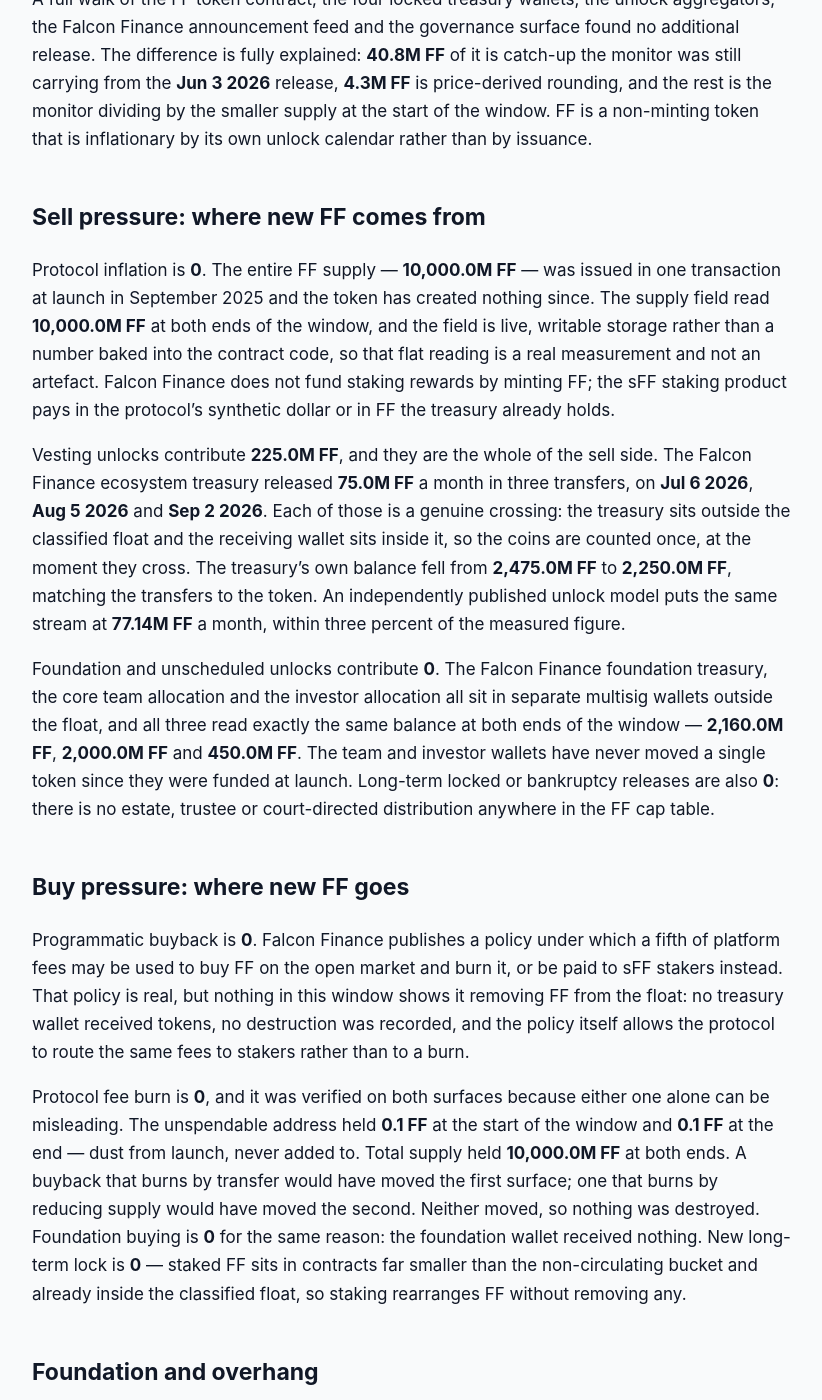
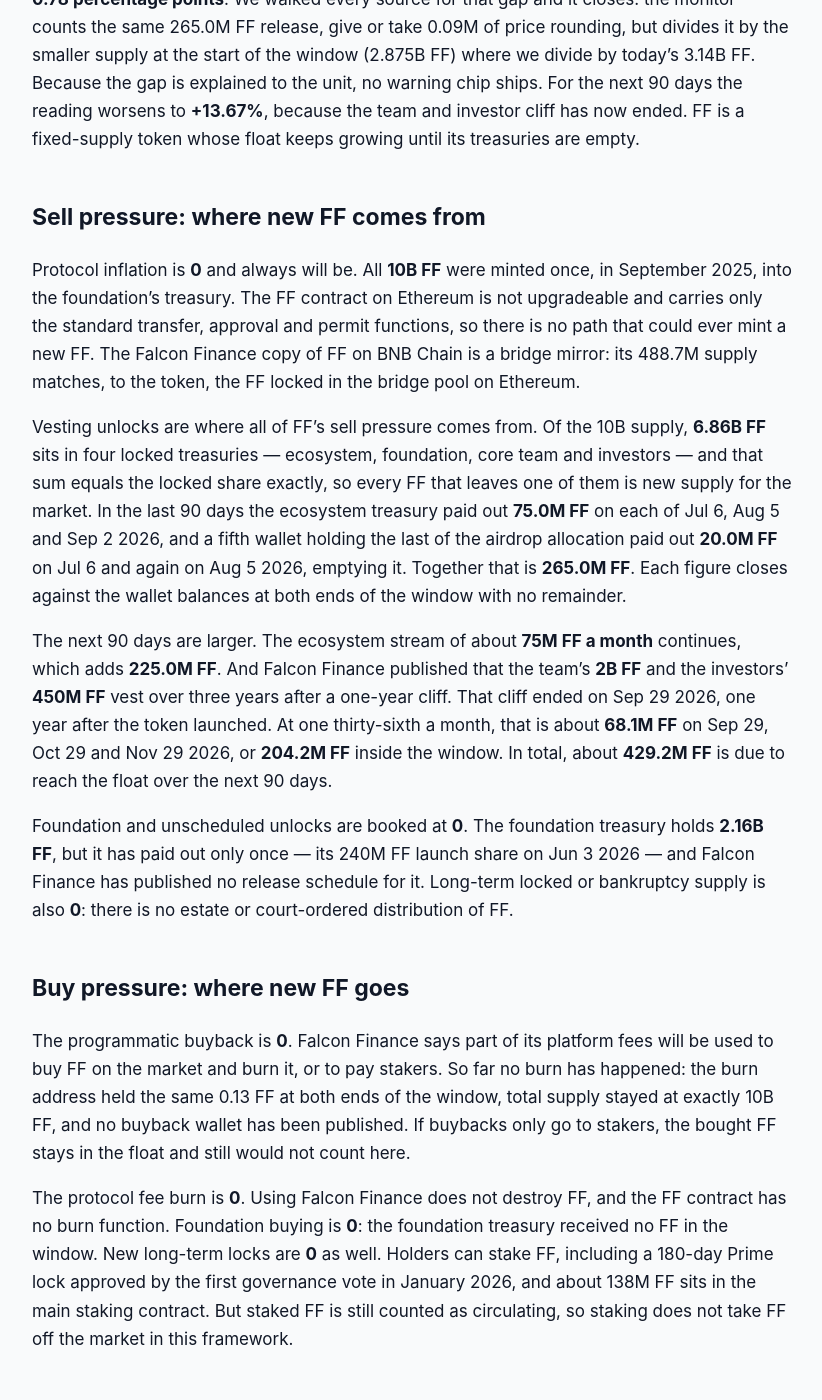
Before and after one commit to jeevansongmy-spec/mrnasdog-articles, a Jekyll site: the page built from crypto/ff-pressure-framework.md, in a window 1280 px wide and 1400 px high, scrolled down 585 px. Shown: the whole window, without its empty margins (228-1050 px from the left). Built offline with Jekyll 4.4.1, drawn with Linux system fonts in a browser that asks for light colours; some of the changed text lies outside the part shown.

Commit message:
publish: crypto/ff-pressure-framework

```diff
--- a/crypto/ff-pressure-framework.md
+++ b/crypto/ff-pressure-framework.md
@@ -1,6 +1,6 @@
 ---
 title:         "FF Inflation Analysis · September 2026 · Supply growing · projected to keep growing"
-description:   "FF supply grows 7.17% over 90 days as locked treasuries release 225M tokens. Read the Pressure Framework ledger, burn checks and the Sep 29 team cliff."
+description:   "FF supply is growing: locked treasuries released 265M FF in 90 days (+8.44%), and the team cliff ends Sep 29 2026, so about 429M FF (+13.67%) is due next."
 canonical_url: "https://mrnasdog.com/research/ff/inflation"
 tags:          ["crypto", "ff", "falconfinance", "defi"]
 published:     true
@@ -10,46 +10,48 @@ Originally published at [FF Inflation Analysis · September 2026 · Supply growi
 
 # FF Inflation Analysis · September 2026 · Supply growing · projected to keep growing
 
-Falcon Finance supply is growing and is projected to keep growing. The Pressure Framework records **225.0M FF** released from locked treasuries and **0** verified removals, giving **+7.17%** over the last 90 days and **+7.17%** projected forward, while the monitor reads **+9.39%**. Falcon Finance has never minted a single FF beyond its original **10,000.0M FF**; the dilution comes entirely from an unlock schedule that still has **6,860.0M FF** to deliver.
+**FF**, the governance token of **Falcon Finance**, is inflationary on its tradable float even though no new FF can ever be created. Locked treasuries released **265.0M FF** in the last 90 days, **+8.44%** of the **3.14B FF** in circulation, against a buy side of **0**. With the one-year cliff on team and investor tokens ending on **Sep 29 2026**, the next 90 days are projected at **429.2M FF**, or **+13.67%**. The inflation monitor reads **+9.22%**; the difference is fully explained.
 
 ## The verdict, in one paragraph
 
-On the **3,140.0M FF** circulating denominator, the Falcon Finance vesting schedule produces **+7.17%** net supply pressure over 90 days, and the same rate is projected forward. The monitor reports **+9.39%**, leaving a **2.23 percentage-point** difference and a warning on the overview. A full walk of the FF token contract, the four locked treasury wallets, the unlock aggregators, the Falcon Finance announcement feed and the governance surface found no additional release. The difference is fully explained: **40.8M FF** of it is catch-up the monitor was still carrying from the **Jun 3 2026** release, **4.3M FF** is price-derived rounding, and the rest is the monitor dividing by the smaller supply at the start of the window. FF is a non-minting token that is inflationary by its own unlock calendar rather than by issuance.
+Over the 90 days to Sep 29 2026, the FF float grew by **+8.44%** on the MrNasdog Pressure Framework: **265.0M FF** left locked Falcon Finance treasuries and nothing was bought back, burned or locked away. The inflation monitor reads **+9.22%** for the same window, a gap of **0.78 percentage points**. We walked every source for that gap and it closes: the monitor counts the same 265.0M FF release, give or take 0.09M of price rounding, but divides it by the smaller supply at the start of the window (2.875B FF) where we divide by today’s 3.14B FF. Because the gap is explained to the unit, no warning chip ships. For the next 90 days the reading worsens to **+13.67%**, because the team and investor cliff has now ended. FF is a fixed-supply token whose float keeps growing until its treasuries are empty.
 
 ## Sell pressure: where new FF comes from
 
-Protocol inflation is **0**. The entire FF supply — **10,000.0M FF** — was issued in one transaction at launch in September 2025 and the token has created nothing since. The supply field read **10,000.0M FF** at both ends of the window, and the field is live, writable storage rather than a number baked into the contract code, so that flat reading is a real measurement and not an artefact. Falcon Finance does not fund staking rewards by minting FF; the sFF staking product pays in the protocol's synthetic dollar or in FF the treasury already holds.
+Protocol inflation is **0** and always will be. All **10B FF** were minted once, in September 2025, into the foundation’s treasury. The FF contract on Ethereum is not upgradeable and carries only the standard transfer, approval and permit functions, so there is no path that could ever mint a new FF. The Falcon Finance copy of FF on BNB Chain is a bridge mirror: its 488.7M supply matches, to the token, the FF locked in the bridge pool on Ethereum.
 
-Vesting unlocks contribute **225.0M FF**, and they are the whole of the sell side. The Falcon Finance ecosystem treasury released **75.0M FF** a month in three transfers, on **Jul 6 2026**, **Aug 5 2026** and **Sep 2 2026**. Each of those is a genuine crossing: the treasury sits outside the classified float and the receiving wallet sits inside it, so the coins are counted once, at the moment they cross. The treasury's own balance fell from **2,475.0M FF** to **2,250.0M FF**, matching the transfers to the token. An independently published unlock model puts the same stream at **77.14M FF** a month, within three percent of the measured figure.
+Vesting unlocks are where all of FF’s sell pressure comes from. Of the 10B supply, **6.86B FF** sits in four locked treasuries — ecosystem, foundation, core team and investors — and that sum equals the locked share exactly, so every FF that leaves one of them is new supply for the market. In the last 90 days the ecosystem treasury paid out **75.0M FF** on each of Jul 6, Aug 5 and Sep 2 2026, and a fifth wallet holding the last of the airdrop allocation paid out **20.0M FF** on Jul 6 and again on Aug 5 2026, emptying it. Together that is **265.0M FF**. Each figure closes against the wallet balances at both ends of the window with no remainder.
 
-Foundation and unscheduled unlocks contribute **0**. The Falcon Finance foundation treasury, the core team allocation and the investor allocation all sit in separate multisig wallets outside the float, and all three read exactly the same balance at both ends of the window — **2,160.0M FF**, **2,000.0M FF** and **450.0M FF**. The team and investor wallets have never moved a single token since they were funded at launch. Long-term locked or bankruptcy releases are also **0**: there is no estate, trustee or court-directed distribution anywhere in the FF cap table.
+The next 90 days are larger. The ecosystem stream of about **75M FF a month** continues, which adds **225.0M FF**. And Falcon Finance published that the team’s **2B FF** and the investors’ **450M FF** vest over three years after a one-year cliff. That cliff ended on Sep 29 2026, one year after the token launched. At one thirty-sixth a month, that is about **68.1M FF** on Sep 29, Oct 29 and Nov 29 2026, or **204.2M FF** inside the window. In total, about **429.2M FF** is due to reach the float over the next 90 days.
+
+Foundation and unscheduled unlocks are booked at **0**. The foundation treasury holds **2.16B FF**, but it has paid out only once — its 240M FF launch share on Jun 3 2026 — and Falcon Finance has published no release schedule for it. Long-term locked or bankruptcy supply is also **0**: there is no estate or court-ordered distribution of FF.
 
 ## Buy pressure: where new FF goes
 
-Programmatic buyback is **0**. Falcon Finance publishes a policy under which a fifth of platform fees may be used to buy FF on the open market and burn it, or be paid to sFF stakers instead. That policy is real, but nothing in this window shows it removing FF from the float: no treasury wallet received tokens, no destruction was recorded, and the policy itself allows the protocol to route the same fees to stakers rather than to a burn.
+The programmatic buyback is **0**. Falcon Finance says part of its platform fees will be used to buy FF on the market and burn it, or to pay stakers. So far no burn has happened: the burn address held the same 0.13 FF at both ends of the window, total supply stayed at exactly 10B FF, and no buyback wallet has been published. If buybacks only go to stakers, the bought FF stays in the float and still would not count here.
 
-Protocol fee burn is **0**, and it was verified on both surfaces because either one alone can be misleading. The unspendable address held **0.1 FF** at the start of the window and **0.1 FF** at the end — dust from launch, never added to. Total supply held **10,000.0M FF** at both ends. A buyback that burns by transfer would have moved the first surface; one that burns by reducing supply would have moved the second. Neither moved, so nothing was destroyed. Foundation buying is **0** for the same reason: the foundation wallet received nothing. New long-term lock is **0** — staked FF sits in contracts far smaller than the non-circulating bucket and already inside the classified float, so staking rearranges FF without removing any.
+The protocol fee burn is **0**. Using Falcon Finance does not destroy FF, and the FF contract has no burn function. Foundation buying is **0**: the foundation treasury received no FF in the window. New long-term locks are **0** as well. Holders can stake FF, including a 180-day Prime lock approved by the first governance vote in January 2026, and about 138M FF sits in the main staking contract. But staked FF is still counted as circulating, so staking does not take FF off the market in this framework.
 
 ## Foundation and overhang
 
-Four wallets hold everything Falcon Finance has not yet released, and together they hold **6,860.0M FF** — exactly the difference between the **10,000.0M FF** total and the **3,140.0M FF** float. That exact match is what makes this ledger measurable: the boundary between locked and circulating is not an estimate, it is four readable balances. The ecosystem treasury holds **2,250.0M FF** and is the only one currently paying out, at **75.0M FF** a month. The foundation treasury holds **2,160.0M FF**, the core team allocation **2,000.0M FF** and the investor allocation **450.0M FF**.
+Four locked treasuries are the whole FF overhang. The ecosystem treasury holds **2.25B FF** and pays out about 75M FF a month. The foundation treasury holds **2.16B FF** with no published schedule. The core team treasury holds **2.0B FF** and the investor treasury **450M FF**; neither had moved a single token by Sep 29 2026, the day their cliff ended. Beyond these, project wallets that already received FF still hold about 748M FF from ecosystem payouts and 240M FF from the foundation’s first share — those coins are already counted as circulating. The promised fee buyback has no published wallet, so any stock it builds is unknown.
 
-The team and investor wallets carry the single largest dated risk in this page. Falcon Finance applied a one-year cliff to both, and that cliff falls on **Sep 29 2026**, inside the forecast window. Neither wallet has released anything, and Falcon Finance has not published the size of the first post-cliff release, so the framework books it at **0** and carries it as a watched overhang rather than inventing a number. All four wallets are readable on chain and are refreshed at every rebuild. If any of these balances falls between refreshes, the outflow enters the Foundation row at the next refresh. No buyback accumulation wallet and no bankruptcy residual exist.
+We read all four treasury balances on-chain at every rebuild. If any of their balances falls between refreshes, the outflow enters the sell ledger at the next refresh — as a vesting unlock when it follows the published schedule, or as a foundation or unscheduled unlock when it does not.
 
-## How FF compares to other collateral-protocol tokens
+## How FF compares to other DeFi governance tokens
 
-Falcon Finance belongs to a class of protocols whose governance token is deliberately separated from the product. The synthetic dollar USDf and its staked form are collateral instruments with their own supply, and none of that supply touches this ledger. FF is only the governance and fee-share token, and its supply behaves like a venture cap table rather than like a monetary asset. That is the opposite of a fee-burn token such as an EIP-1559 chain's native unit, where usage mechanically destroys supply; on FF, usage only creates a discretionary buyback the protocol may choose not to perform.
+FF belongs to the group of fixed-supply DeFi tokens launched with a small float. Only about **31%** of FF is unlocked, so the float can grow for years with no mint at all. That is the opposite of a chain token such as ETH, where new coins come from block rewards and the float is already fully unlocked. For FF the question is never how fast new coins are created; it is how fast locked coins are let out.
 
-Against a halving-model coin with a hard cap, FF looks superficially similar — a fixed **10,000.0M FF** ceiling, no minting, no issuance curve. The difference is that a halving chain's float is already most of its cap, while only **31.4%** of FF is circulating. A fixed total tells a holder nothing about dilution when two thirds of that total is still sitting in four wallets with a release calendar running to 2029. Against an exchange token that runs a quarterly buyback and burn, FF has the policy written down but not the executed burns: the comparison the framework makes is between a stated mechanism and an observed one, and only the observed one changes a ledger.
+Among synthetic-dollar and stablecoin protocols, the closest comparison is Ethena’s ENA, another fixed-supply token whose float grows through team, investor and ecosystem vesting. Tokens with a real, running buyback offset part of their unlocks by taking coins off the market as fees come in. FF has promised a fee buyback but has not burned any FF yet, so for now nothing on its buy side offsets the unlocks.
 
-Among tokens launched in the same 2025 cohort with one-year cliffs, FF is now at the point in its life where the cliff arrives. That is the structural event that separates tokens whose float grows smoothly from tokens whose float steps. FF's float has grown smoothly so far, at roughly **75.0M FF** a month; whether it continues to is decided on **Sep 29 2026**.
+The practical difference is scale. A 13.67% float increase in one quarter is a heavy pace, and it comes from FF’s float being small next to its locked treasuries: 6.86B FF locked against 3.14B FF circulating.
 
 ## What to watch in the next 90 days
 
-The one date that matters is **Sep 29 2026**, when the one-year cliff on the **2,000.0M FF** core team allocation and the **450.0M FF** investor allocation expires; watch both wallets for their first outflow and for any Falcon Finance disclosure of the post-cliff release size. Second, check whether the ecosystem treasury keeps paying **75.0M FF** in early October, early November and early December 2026, or changes its pattern as it did on **Jun 3 2026** when it pushed out **523.0M FF** in one transfer. Third, watch the unspendable address for its first real increase above **0.1 FF**, which would be the first evidence that the buyback-and-burn policy has actually executed. Fourth, watch total supply independently for any reduction below **10,000.0M FF**. Fifth, watch for the first FF governance vote with a supply consequence — the FF Foundation currently administers unlocks without a public vote portal, so a change in that arrangement would itself be material.
+First, whether the team and investor treasuries actually start paying out after the Sep 29 2026 cliff, and whether the monthly size matches the expected 68.1M FF on Oct 29 2026 and Nov 29 2026. Second, the ecosystem treasury’s next monthly payouts of about 75M FF, expected in early October, November and December 2026. Third, any first release from the foundation treasury’s 2.16B FF, which has no public schedule. Fourth, any sign that the promised fee buyback starts burning FF — a rise in the burn address or a drop in total supply would turn on the buy side for the first time. Fifth, any new Falcon Finance governance vote on staking or token use.
 
 ## Summary
 
-The Pressure Framework reads Falcon Finance at **+7.17%** over the trailing 90 days and **+7.17%** projected forward. FF creates no new tokens — the supply has read **10,000.0M FF** since launch — but its locked treasuries release **75.0M FF** a month into the float while the stated buyback and burn has destroyed nothing measurable. The principal risk is the **6,860.0M FF** still locked, and specifically the team and investor cliff on **Sep 29 2026**, whose size Falcon Finance has not published. The monitor difference stays visible and is fully explained by its base and by catch-up from the **Jun 3 2026** release.
+FF, the Falcon Finance governance token, has a fixed 10B supply and can never mint more, yet its tradable float grew **+8.44%** in the 90 days to Sep 29 2026 as locked treasuries released 265.0M FF. With the team and investor cliff now over, about 429.2M FF is due over the next 90 days, a projected **+13.67%**. Nothing on the buy side offsets it: the promised fee buyback has burned no FF. The ceiling is the 6.86B FF still locked, which at the current pace keeps the float growing into 2029.
 
-MrNasdog Pressure Framework analysis of FF, Metric 1 — Inflation. Data + explanation only. Not financial advice. Updated Sep 20 2026.
+*MrNasdog Pressure Framework analysis of FF, Metric 1 — Inflation. Data + explanation only. Not financial advice. Checked Sep 29 2026.*
```
